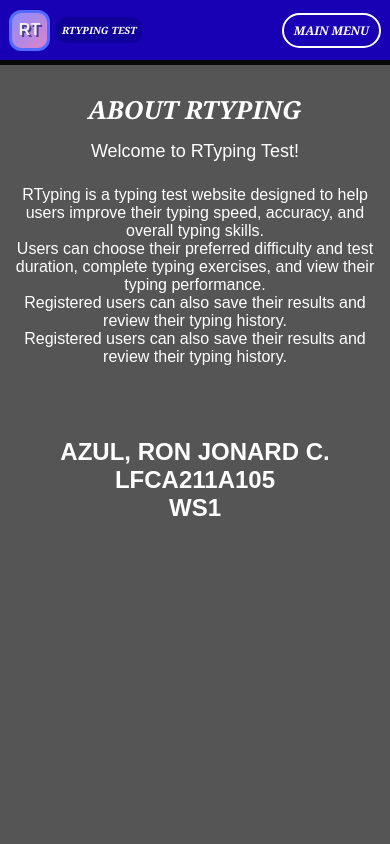
After one commit to ronjonard/RTyping, a Flask app: page /about in a window 390 px wide. The commit adds this page. Run offline with Flask 3, Linux system fonts and the light colour scheme.

```diff
--- a/app.py
+++ b/app.py
@@ -75,9 +75,13 @@ def send_reset_email(recipient, reset_link):
 @app.route("/")
 def index():
     return render_template("index.html")
+@app.route("/about")
+def about():
+    return render_template("about.html")
 
 
 # Sign Up
+
 @app.route("/register", methods=["GET", "POST"])
 def register():
     if request.method == "POST":
@@ -86,21 +90,25 @@ def register():
         password = request.form.get("password", "")
         confirm_password = request.form.get("confirm_password", "")
 
-        if not username or not email or not password:
-            flash("Please fill in all fields.", "error")
-            return redirect(url_for("register"))
+        def registration_error(message):
+            flash(message, "error")
+            return render_template(
+                "register.html",
+                username=username,
+                email=email
+            )
+
+        if not username or not email or not password or not confirm_password:
+            return registration_error("Please fill in all fields.")
 
         if len(username) > 50 or len(email) > 100:
-            flash("Your username or email is too long.", "error")
-            return redirect(url_for("register"))
+            return registration_error("Your username or email is too long.")
 
         if len(password) < 8:
-            flash("Password must be at least 8 characters.", "error")
-            return redirect(url_for("register"))
+            return registration_error("Password must be at least 8 characters.")
 
         if password != confirm_password:
-            flash("Passwords do not match.", "error")
-            return redirect(url_for("register"))
+            return registration_error("Passwords do not match.")
 
         conn = None
         cursor = None
@@ -129,16 +137,19 @@ def register():
             if conn and conn.is_connected():
                 conn.rollback()
 
-            flash("That email address is already registered.", "error")
-            return redirect(url_for("register"))
+            return registration_error(
+                "That email address is already registered."
+            )
 
         except mysql.connector.Error:
             if conn and conn.is_connected():
                 conn.rollback()
 
             app.logger.exception("Registration database error")
-            flash("Unable to create your account. Please try again.", "error")
-            return redirect(url_for("register"))
+
+            return registration_error(
+                "Unable to create your account. Please try again."
+            )
 
         finally:
             if cursor:
@@ -148,6 +159,7 @@ def register():
                 conn.close()
 
     return render_template("register.html")
+
 
 
 # Sign In
--- a/static/styles.css
+++ b/static/styles.css
@@ -332,13 +332,13 @@ body {
     }
 
     .keyboard-left {
-        top: 115px;
-        left: 0;
+        top: 50px;
+        left: -1;
     }
 
     .keyboard-right {
-        right: 0;
-        bottom: 25px;
+        right: -1;
+        bottom: 470px;
     }
 }
 
--- /dev/null
+++ b/templates/about.html
@@ -0,0 +1,68 @@
+
+<!DOCTYPE html>
+<html lang="en">
+<head>
+    <meta charset="UTF-8">
+    <meta name="viewport" content="width=device-width, initial-scale=1.0">
+
+    <title>About Us | RTyping</title>
+
+    <link rel="stylesheet"
+          href="{{ url_for('static', filename='styles.css') }}">
+</head>
+
+<body>
+
+    <header class="navbar">
+        <div class="brand">
+            <div class="logo">RT</div>
+            <span class="brand-name">RTYPING TEST</span>
+        </div>
+
+        <div class="nav-actions">
+            <a href="{{ url_for('index') }}" class="signin">
+                MAIN MENU
+            </a>
+        </div>
+    </header>
+
+    <main class="homepage">
+        <section class="test-settings">
+            <h1>ABOUT RTYPING</h1>
+
+            <p class="subtitle">
+                Welcome to RTyping Test!
+            </p>
+
+            <p>
+                RTyping is a typing test website designed to help
+                users improve their typing speed, accuracy, and
+                overall typing skills.
+            </p>
+
+            <p>
+                Users can choose their preferred difficulty and
+                test duration, complete typing exercises, and
+                view their typing performance.
+            </p>
+
+            <p>
+                Registered users can also save their results
+                and review their typing history.
+            </p>
+            <p>
+                Registered users can also save their results
+                and review their typing history.
+            </p>
+            <br>
+            <br>
+            <br>
+            <br>
+            <h2>AZUL, RON JONARD C.
+            <h2>LFCA211A105
+            <h2>WS1<h2>
+        </section>
+    </main>
+
+</body>
+</html>
--- a/templates/index.html
+++ b/templates/index.html
@@ -48,9 +48,8 @@
 
 
         <nav class="dropdown-menu" id="dropdownMenu">
-            <a href="{{ url_for('index') }}">Home</a>
-            <a href="{{ url_for('login') }}">Sign In</a>
-            <a href="{{ url_for('history') }}">Typing History</a>
+           <a href="{{ url_for('history') }}">Typing History</a>
+           <a href="{{ url_for('about') }}">About Us</a>
         </nav>
     </header>
 
--- a/templates/register.html
+++ b/templates/register.html
@@ -135,6 +135,7 @@
                 placeholder="Choose a username"
                 maxlength="50"
                 autocomplete="username"
+                value="{{ username|default('') }}"
                 required
             >
 
@@ -146,6 +147,7 @@
                 placeholder="Enter your email"
                 maxlength="100"
                 autocomplete="email"
+                value="{{ email|default('') }}"
                 required
             >
 
```
Also changed, not shown: static/typing.css (+42 -7 lines), static/typing.js (+96 -32 lines).
